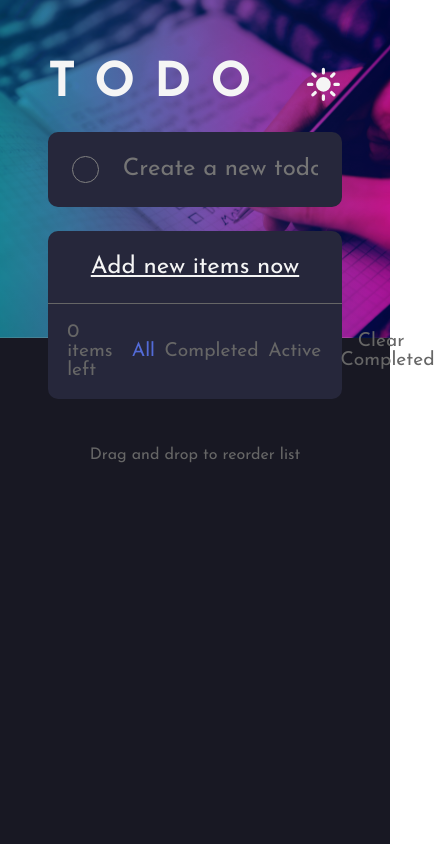
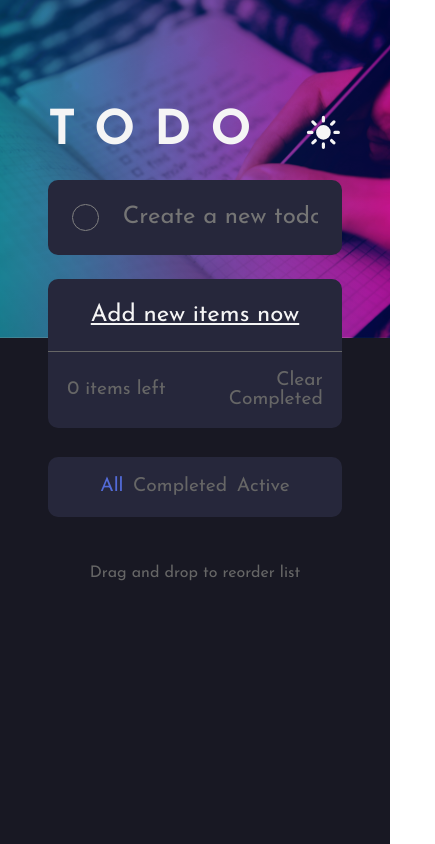
Before and after one commit to wengti/todo-list, a React (Vite) app: page / in a window 390 px wide. Shown: the whole page, 435 px wide, since content can reach past the window. Built offline with nearby package versions, Linux system fonts and the light colour scheme.

Commit message:
Add extra status bar for mobile design

```diff
--- a/src/ItemList/ListFooter.tsx
+++ b/src/ItemList/ListFooter.tsx
@@ -1,5 +1,5 @@
-import type {JSX} from 'react'
-import { useLightModeContext} from '../App'
+import type { JSX } from 'react'
+import { useLightModeContext } from '../App'
 import { saveItemsToLocalStorage } from '../utilsFunc/localStorage'
 import type { DisplayType, SetDisplayType } from './ItemList'
 import clsx from 'clsx'
@@ -12,19 +12,19 @@ type Props = {
 }
 
 
-export default function ListFooter({displayType, setDisplayType}: Props): JSX.Element{
+export default function ListFooter({ displayType, setDisplayType }: Props): JSX.Element {
 
     /* Context */
     const isLightMode = useLightModeContext()
     const [items, setItems] = useItemsContext()
 
     /* Derived state */
-    const numActiveItems: number = items.filter( (item: Item): boolean => item.isActive).length
+    const numActiveItems: number = items.filter((item: Item): boolean => item.isActive).length
 
     /* Function */
-    function handleClearCompleted(): void{
-        setItems( (prevItems: Item[]): Item[] => {
-            const newItems = prevItems.filter( (item: Item):boolean => item.isActive)
+    function handleClearCompleted(): void {
+        setItems((prevItems: Item[]): Item[] => {
+            const newItems = prevItems.filter((item: Item): boolean => item.isActive)
             saveItemsToLocalStorage(newItems)
             return newItems
         })
@@ -32,7 +32,7 @@ export default function ListFooter({displayType, setDisplayType}: Props): JSX.El
 
     /* Derived elements */
     const availableDisplayType: DisplayType[] = ['all', 'completed', 'active']
-    const displayPanel: JSX.Element[] = availableDisplayType.map( (typeStr: DisplayType): JSX.Element => {
+    const displayPanel: JSX.Element[] = availableDisplayType.map((typeStr: DisplayType): JSX.Element => {
 
         /* Class Names */
         const displayPanelCls = clsx({
@@ -43,7 +43,7 @@ export default function ListFooter({displayType, setDisplayType}: Props): JSX.El
         return (
             <div
                 key={typeStr}
-                onClick={() => {setDisplayType(typeStr)}}
+                onClick={() => { setDisplayType(typeStr) }}
                 className={displayPanelCls}
             >
                 {typeStr[0].toUpperCase() + typeStr.slice(1)}
@@ -61,7 +61,16 @@ export default function ListFooter({displayType, setDisplayType}: Props): JSX.El
         'light-todo-div': isLightMode
     })
 
-    return(
+    const mobileToDoDivClsName = clsx({
+        'mobile-display-panel': true,
+        'todo-div': true,
+        'smooth-edge-all': true,
+        'list-footer': true,
+        'light-todo-div': isLightMode
+    })
+
+    return (
+        <>
             <div className={toDoDivClsName}>
                 <div className='side-panel'>
                     {numActiveItems} items left
@@ -69,9 +78,16 @@ export default function ListFooter({displayType, setDisplayType}: Props): JSX.El
                 <div className='display-panel-div'>
                     {displayPanel}
                 </div>
-            <div className="clear-btn side-panel" onClick={() => {handleClearCompleted()}}>
+                <div className="clear-btn side-panel" onClick={() => { handleClearCompleted() }}>
                     Clear Completed
                 </div>
             </div>
+            <div className={mobileToDoDivClsName}>
+                <div className='mobile-display-panel-div'>
+                    {displayPanel}
+                </div>
+            </div>
+        </>
+
     )
 }
--- a/src/index.css
+++ b/src/index.css
@@ -19,7 +19,7 @@ body {
     margin: 0;
 }
 
-.content-body{
+.content-body {
     color: var(--light-used);
     background-color: var(--dark-used);
     font-family: 'Josefin Sans', sans-serif;
@@ -31,7 +31,7 @@ body {
     position: relative;
 }
 
-.light-content-body{
+.light-content-body {
     color: var(--dark-used);
     background-color: var(--light-used);
 }
@@ -51,7 +51,7 @@ h1 {
     z-index: 1;
     background-position: center;
     background-size: cover;
-    background-image: url('/banner.jpg'), linear-gradient(270deg, rgba(221, 27, 224, 1) 0%,rgba(31, 166, 207, 1) 100%);
+    background-image: url('/banner.jpg'), linear-gradient(270deg, rgba(221, 27, 224, 1) 0%, rgba(31, 166, 207, 1) 100%);
     background-blend-mode: multiply;
 }
 
@@ -70,7 +70,7 @@ header {
     display: flex;
     justify-content: space-between;
     align-items: center;
-    margin-top: 2em;
+    margin-top: 4em;
 }
 
 .page-title {
@@ -119,7 +119,7 @@ main {
 
 }
 
-.light-todo-div{
+.light-todo-div {
     background-color: var(--light-blue-used);
 }
 
@@ -232,7 +232,6 @@ main {
     cursor: pointer;
 }
 
-
 .clear-btn {
     cursor: pointer;
     text-align: right;
@@ -242,7 +241,7 @@ main {
 .display-panel:hover,
 .display-panel:active,
 .clear-btn:active,
-.clear-btn:hover{
+.clear-btn:hover {
     color: #536bd7;
 }
 
@@ -258,14 +257,29 @@ main {
     pointer-events: none;
 }
 
-.half-dropzone-div{
+.half-dropzone-div {
     height: 50%;
 }
 
-.drag-active{
+.drag-active {
     pointer-events: auto;
 }
 
+/* Additional mobile components */
+.mobile-display-panel {
+    margin-top: 1.5em;
+    display: none;
+}
+
+.mobile-display-panel-div {
+    flex: 1;
+    /* As a child */
+    display: flex;
+    /* As a parent */
+    justify-content: center;
+    gap: 0.5em;
+    display: none;
+}
 
 
 /* Footer-hint */
@@ -284,3 +298,22 @@ main {
     justify-content: center;
     align-items: center;
 }
+
+/* Mobile design */
+@media (max-width: 768px) {
+    .display-panel-div {
+        display: none;
+    }
+
+    .mobile-display-panel {
+        display: flex;
+    }
+
+    .mobile-display-panel-div {
+        display: flex;
+    }
+
+    .side-panel{
+        flex: 1;
+    }
+}
```
Also changed, not shown: src/Layout/Header.tsx (line endings or trailing spaces). Lines whose indentation alone changed are shown as unchanged.
